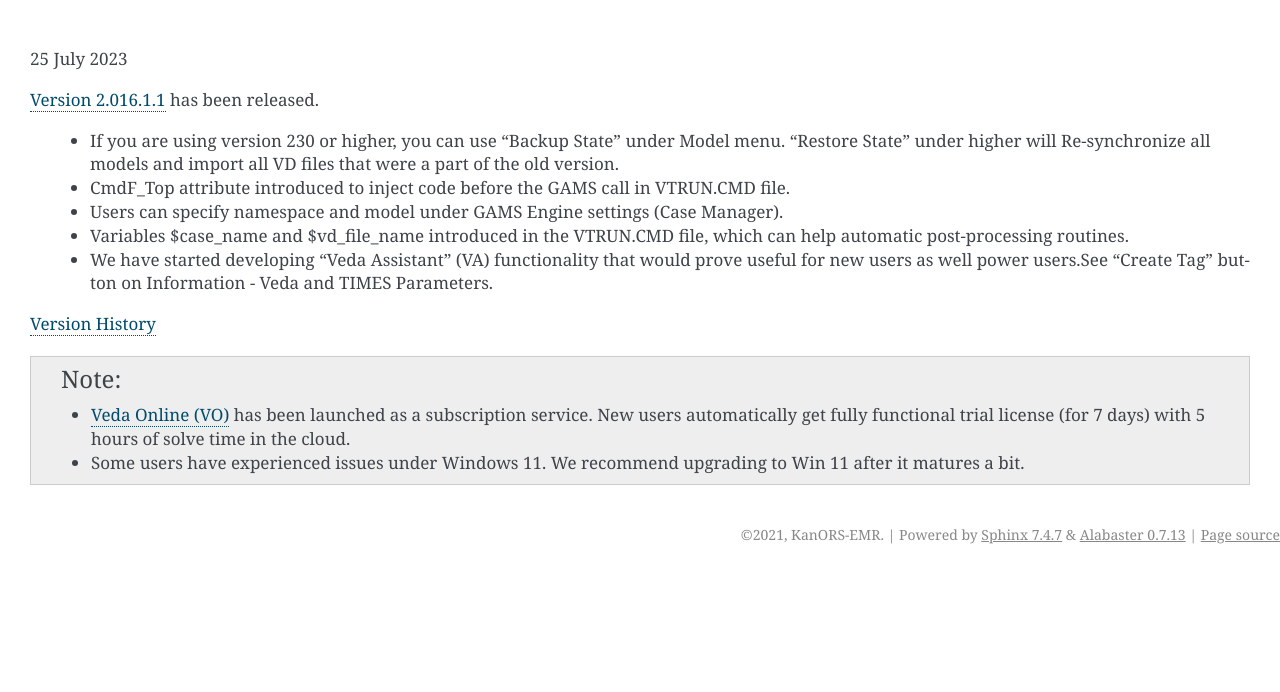
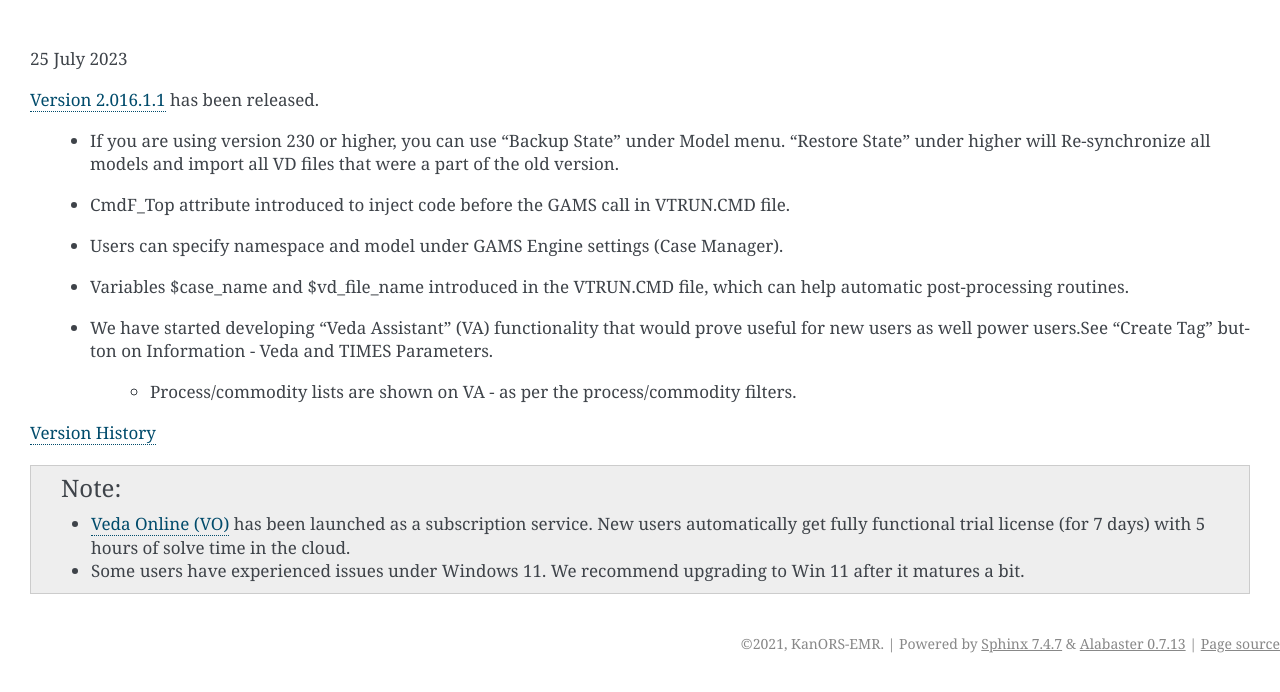
Before and after one commit to kanors-emr/Veda-start-page-news, a Sphinx documentation site: the page built from docs/source/index.rst, in a window 1280 px wide. Shown: the top 692 px of the page. Built offline with Sphinx 7.4.7, drawn with Linux system fonts in a browser that asks for light colours.

Commit message:
test (attempt 2)
blank line in nested bullet point

```diff
--- a/docs/source/index.rst
+++ b/docs/source/index.rst
@@ -15,6 +15,8 @@
    * Variables $case_name and $vd_file_name introduced in the VTRUN.CMD file, which can help automatic post-processing routines.
    * We have started developing "Veda Assistant" (VA) functionality that would prove useful for new users as well power users.See "Create Tag" button on Information - Veda and TIMES Parameters.
 
+      * Process/commodity lists are shown on VA - as per the process/commodity filters.
+
 `Version History <https://veda-documentation.readthedocs.io/en/latest/pages/version_history.html>`_
 
 .. note::
```
